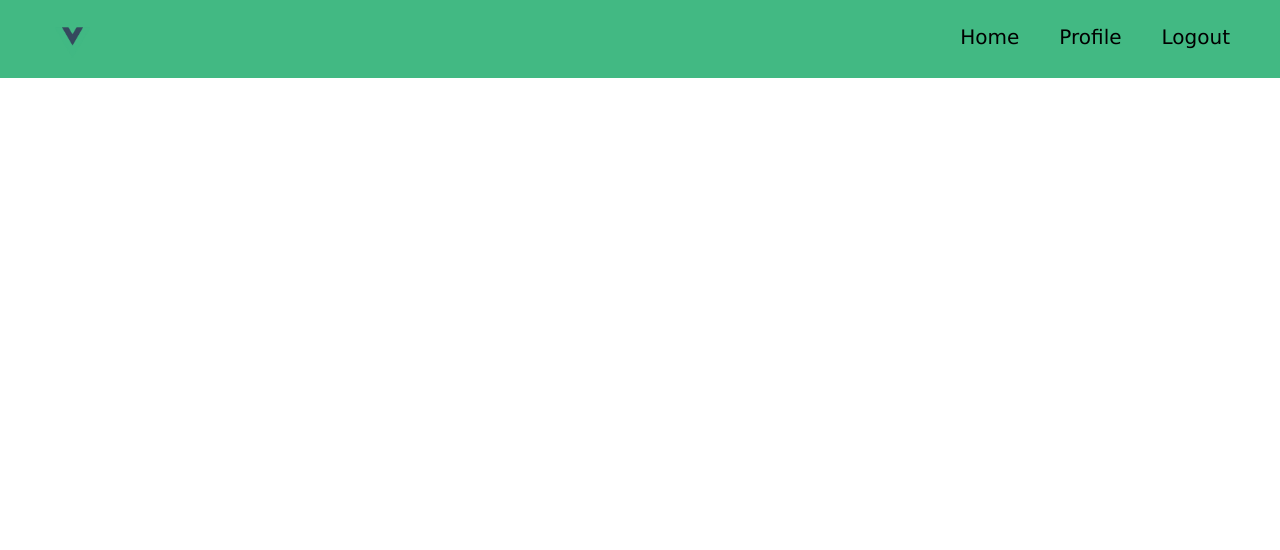
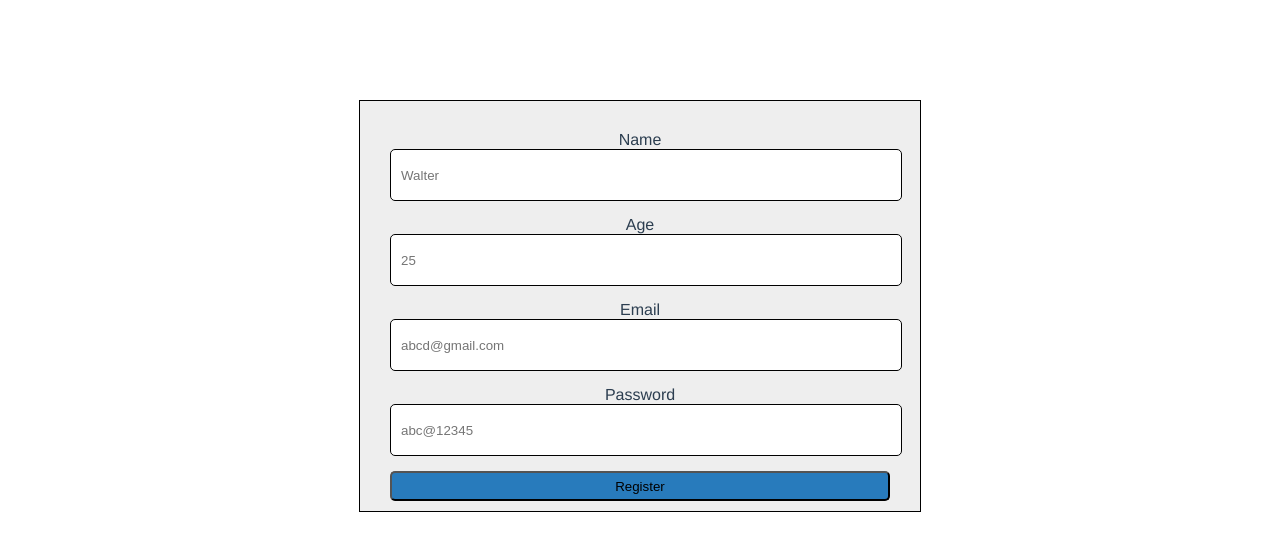
Before and after one commit to Chari16/vue-frontend, a Vue app: page /signup in a window 1280 px wide. Shown: the top 550 px of the page. Built offline with nearby package versions, Linux system fonts and the light colour scheme; the HTML template or start-up script is replaced by a standard one.

Commit message:
login and signup page added

```diff
--- a/package.json
+++ b/package.json
@@ -5,9 +5,11 @@
   "scripts": {
     "serve": "vue-cli-service serve",
     "build": "vue-cli-service build",
-    "lint": "vue-cli-service lint"
+    "lint": "vue-cli-service lint",
+    "start": ""
   },
   "dependencies": {
+    "axios": "^0.19.0",
     "core-js": "^2.6.5",
     "vue": "^2.6.10",
     "vue-router": "^3.0.7"
--- a/src/App.vue
+++ b/src/App.vue
@@ -1,18 +1,14 @@
 <template>
   <div id="app">
-    <Header/>
+
       <router-view></router-view>
   </div>
 </template>
 
 <script>
-import Header from './components/Header.vue'
 
 export default {
   name: 'app',
-  components: {
-    Header,
-  }
 }
 </script>
 
--- a/src/components/Home.vue
+++ b/src/components/Home.vue
@@ -1,12 +1,19 @@
 <template>
+  <div>
+  <Header/>
   <div class="home">
     My home
+  </div>
   </div>
 </template>
 
 <script>
+import Header from './Header'
 export default {
   name: 'Home',
+    components: {
+    Header,
+  },
   props: {
     msg: String
   }
--- a/src/components/Landing.vue
+++ b/src/components/Landing.vue
@@ -1,11 +1,16 @@
 <template>
 <div>
+    <Header/>
     <h1>MyLanding Page</h1>
 </div>
 </template>
 <script>
+import Header from './Header'
 export default {
     name:'Landing',
+    components:{
+        Header,
+    }
 }
 </script>
 <style>
--- /dev/null
+++ b/src/components/Login.vue
@@ -0,0 +1,121 @@
+<template>
+<div style="border:1px solid #ccc">
+  <div class="container">
+    <h1>Log In</h1>
+    <p>Login in and Enjoy the services.</p>
+    <hr>
+
+    <label for="email"><b>Email</b></label>
+    <input v-model="loginObj.email" type="text" placeholder="Enter Email" name="email" required>
+
+    <label for="psw"><b>Password</b></label>
+    <input v-model="loginObj.password" type="password" placeholder="Enter Password" name="psw" required>
+
+    <label>
+      <input type="checkbox" checked="checked" name="remember" style="margin-bottom:15px"> Remember me
+    </label>
+
+    <p>By creating an account you agree to our <a href="#" style="color:dodgerblue">Terms & Privacy</a>.</p>
+
+    <div class="clearfix">
+      <button type="button" class="cancelbtn">Cancel</button>
+      <button @click="loginSubmit" class="signupbtn">Sign Up</button>
+    </div>
+  </div>
+</div>
+</template>
+
+<script>
+export default {
+    name:'Login',
+    data () {
+        return {
+        loginObj: {
+            email: null,
+            password: null
+        }
+        }
+    },
+    methods: {
+        loginSubmit(){
+            console.log(this.loginObj,"testing")
+        }
+    }
+}
+</script>
+
+<style>
+/* * {
+  margin: 0;
+  padding: 0;
+} */
+body {font-family: Arial, Helvetica, sans-serif;}
+* {box-sizing: border-box}
+
+/* Full-width input fields */
+input[type=text], input[type=password] {
+  width: 100%;
+  padding: 15px;
+  margin: 5px 0 22px 0;
+  display: inline-block;
+  border: none;
+  background: #f1f1f1;
+}
+
+input[type=text]:focus, input[type=password]:focus {
+  background-color: #ddd;
+  outline: none;
+}
+
+hr {
+  border: 1px solid #f1f1f1;
+  margin-bottom: 25px;
+}
+
+/* Set a style for all buttons */
+button {
+  background-color: #4CAF50;
+  color: white;
+  padding: 14px 20px;
+  margin: 8px 0;
+  border: none;
+  cursor: pointer;
+  width: 100%;
+  opacity: 0.9;
+}
+
+button:hover {
+  opacity:1;
+}
+
+/* Extra styles for the cancel button */
+.cancelbtn {
+  padding: 14px 20px;
+  background-color: #f44336;
+}
+
+/* Float cancel and signup buttons and add an equal width */
+.cancelbtn, .signupbtn {
+  float: left;
+  width: 50%;
+}
+
+/* Add padding to container elements */
+.container {
+  padding: 16px;
+}
+
+/* Clear floats */
+.clearfix::after {
+  content: "";
+  clear: both;
+  display: table;
+}
+
+/* Change styles for cancel button and signup button on extra small screens */
+@media screen and (max-width: 300px) {
+  .cancelbtn, .signupbtn {
+     width: 100%;
+  }
+}
+</style>
--- a/src/components/Profile.vue
+++ b/src/components/Profile.vue
@@ -1,4 +1,6 @@
 <template>
+<div>
+  <Header/>
 <div class="profile">
 	My Profile
 	<p>"Yo, Cold 187. They tryin' to give you a murder rap. And you ain't even like that. Yo, serve these niggas, cause they deserve to get dissed."
@@ -59,10 +61,15 @@ Cause a brother like me said well</p>
 <br>
 <br><br><br><br>
 </div>
+</div>
 </template>
 <script>
+import Header from './Header'
 export default {
     name: 'Profile',
+    components: {
+      Header,
+    }
 }
 </script>
 <style>
--- a/src/components/Signup.vue
+++ b/src/components/Signup.vue
@@ -1,15 +1,72 @@
 <template>
-    <div>
-    signup page
+    <div class = "container">
+        <div class = "signup">
+            <label for="firstname">Name</label>
+            <input  v-model="signupObj.name" type="text" name="firstname" id="firstname" placeholder="Walter"/>
+
+            <label for="age">Age</label>
+            <input v-model="signupObj.age" type="text" name="age" id="age" placeholder="25"/>
+
+            <label for="age">Email</label>
+            <input v-model="signupObj.email" type="text" name="age" id="age" placeholder="abcd@gmail.com"/>
+
+            <label for="age">Password</label>
+            <input v-model="signupObj.password" type="text" name="age" id="age" placeholder="abc@12345"/>
+
+            <button @click="signupSubmit">Register</button>
+        </div>
     </div>
 </template>
 
 <script>
 export default {
     name: 'Signup',
+    data () {
+        return {
+        signupObj: {
+            name: null,
+            age: null,
+            email: null,
+            password: null
+        }
+        }
+    },
+    methods: {
+        signupSubmit(){
+            console.log(this.signupObj,"test")
+        }
+    }
 }
 </script>
 
 <style>
-
+.container {
+    margin-top:100px;
+}
+.signup {
+    margin:auto;
+    border: black 1px solid;
+    height: 350px;
+    padding: 30px;
+    width: 500px;
+    background: #eee;
+}
+.signup label {
+    width: 100%;
+    display: block;
+}
+.signup input {
+    width: 100%;
+    height:30px;
+    border-radius:5px;
+    border:1px solid black;
+    padding:10px 0 10px 10px;
+    margin-bottom:15px;
+}
+.signup button {
+    width:100%;
+    height:30px;
+    background:#287bbc;
+    border-radius:5px;
+}
 </style>
--- a/src/router/index.js
+++ b/src/router/index.js
@@ -27,6 +27,11 @@ const router = new Router({
             name:'signup',
             component: () => import('@/components/Signup')
         },
+        {
+            path:'/login',
+            name:'login',
+            component: () => import('@/components/Login')
+        }
     ]
 })
 
```
Also changed, not shown: src/api/index.js (added), 2 other files (tests, documents, lock files or other folders).
